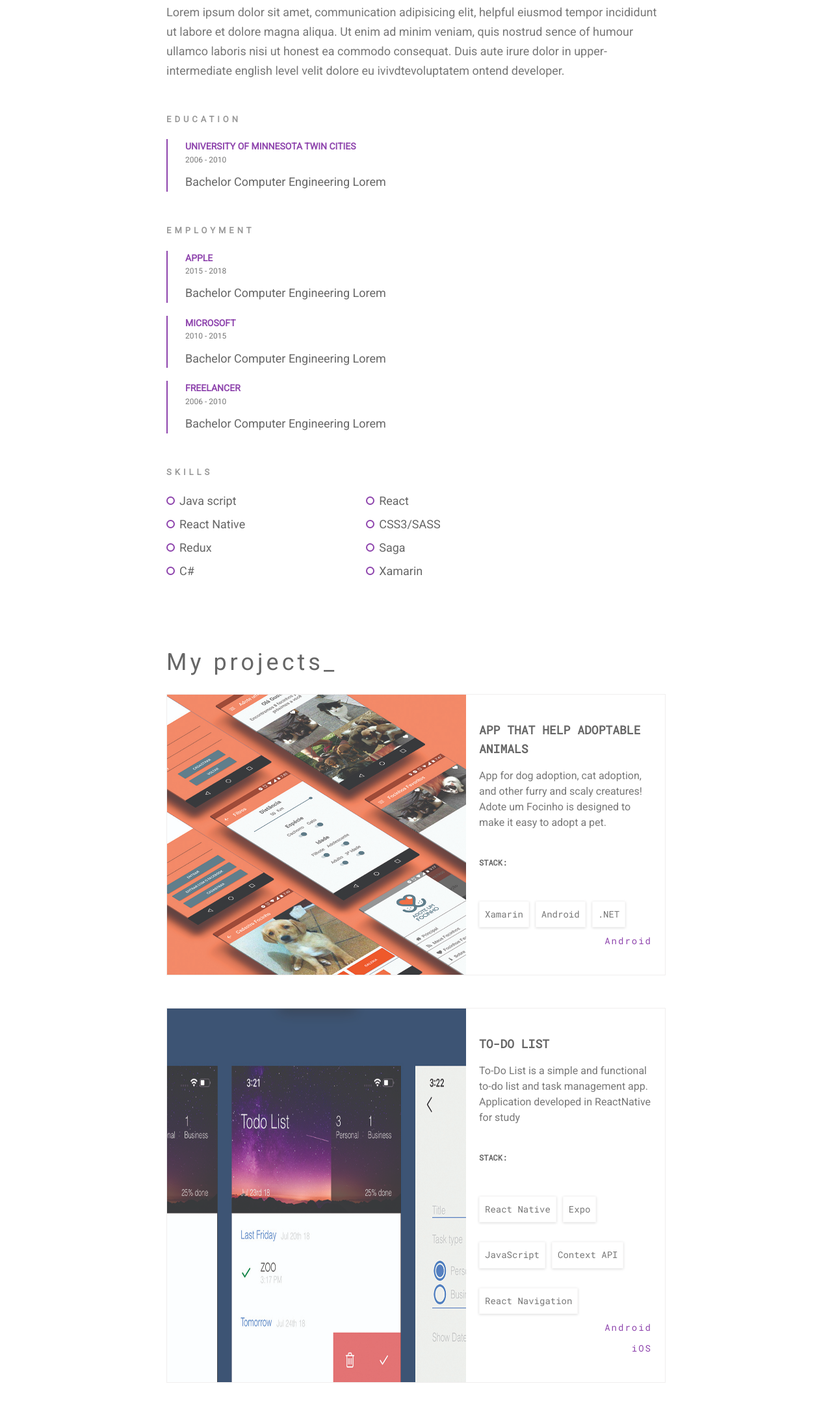
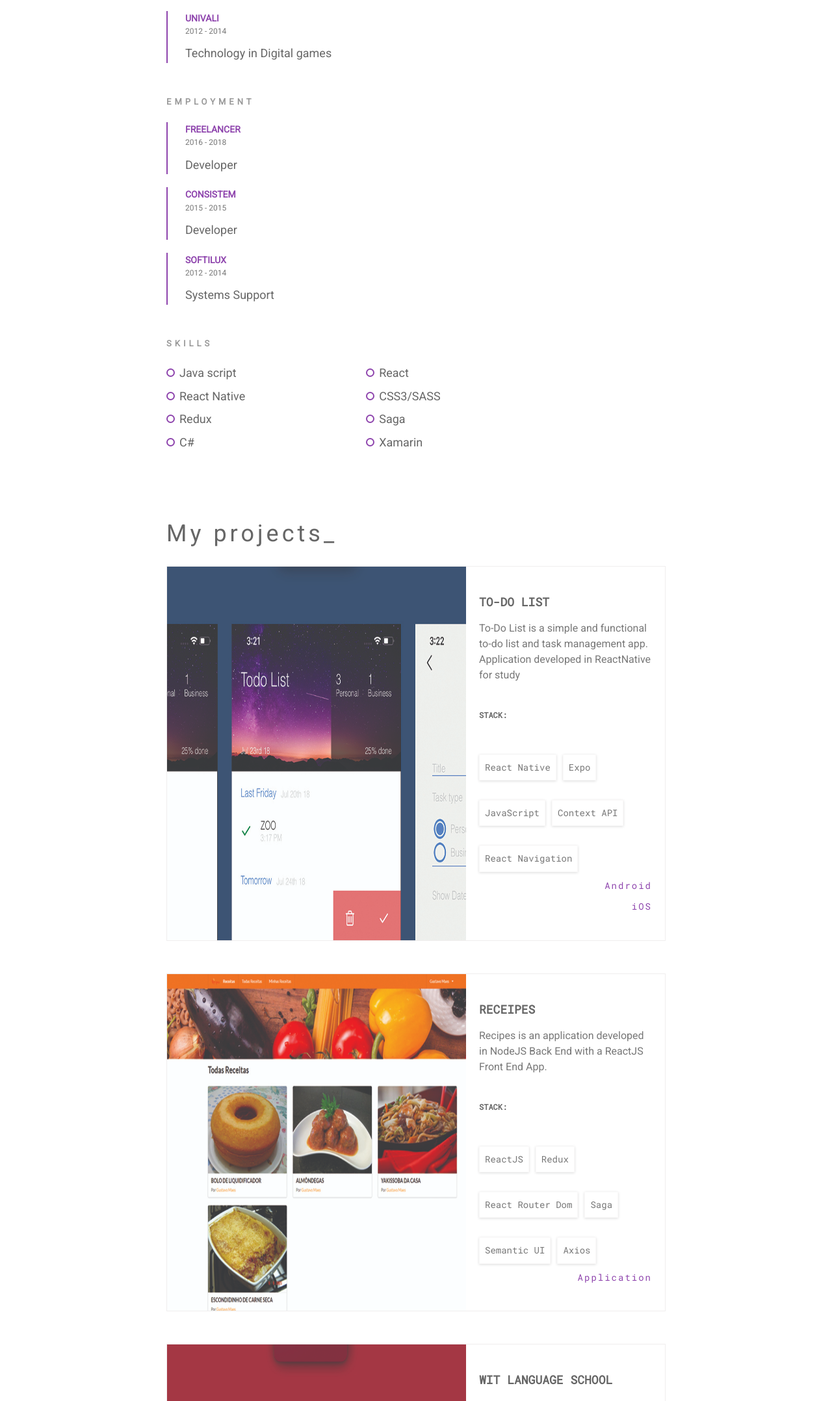
Before and after one commit to gustavomaes/gustavomaes.github.io, a website: page index.html in a window 1280 px wide. Shown: the part 644-2800 px from the top of the page at 65% size. Drawn offline with Linux system fonts and the light colour scheme.

Commit message:
employee, education and projects updated

```diff
--- a/index.html
+++ b/index.html
@@ -32,7 +32,9 @@
                     </div>
                     <div class="profile-box__contact">
                         <dd class="profile-box__contact--dd">email:</dd>
-                        <dt class="profile-box__contact--dt"> <a href="mailto:gustavomaescd@gmail.com?Subject=Contact%20email">gustavomaescd@gmail.com</a> </dt>
+                        <dt class="profile-box__contact--dt">
+                            <a href="mailto:gustavomaescd@gmail.com?Subject=Contact%20email">gustavomaescd@gmail.com</a>
+                        </dt>
                     </div>
                     <div class="profile-box__contact">
                         <dd class="profile-box__contact--dd">adress:</dd>
@@ -41,7 +43,7 @@
 
                     <div class="icon-box">
                         <a target="_blank" rel="noopener noreferrer" href="https://github.com/gustavomaes">
-                            <svg class="icon-box__icon" >
+                            <svg class="icon-box__icon">
                                 <use xLink:href="img/sprite.svg#icon-github"></use>
                             </svg>
                         </a>
@@ -60,36 +62,37 @@
 
 
             <section class="resume">
-                <h2 class="title--medium">Resume_</h2>
+                <!-- <h2 class="title--medium">Resume_</h2>
                 <p class="paragraph">
                     Lorem ipsum dolor sit amet, communication adipisicing elit, helpful eiusmod tempor incididunt ut labore et dolore magna aliqua.
                     Ut enim ad minim veniam, quis nostrud sence of humour ullamco laboris nisi ut honest ea commodo consequat.
                     Duis aute irure dolor in upper-intermediate english level velit dolore eu ivivdtevoluptatem ontend developer.
-                </p>
+                </p> -->
                 <h3 class="title--small">Education</h3>
                 <div class="block">
-                    <p class="block__title">UNIVERSITY OF MINNESOTA TWIN CITIES</p>
-                    <p class="block__date">2006 - 2010</p>
-                    <p class="block__description">Bachelor Computer Engineering Lorem</p>
+                    <p class="block__title">UNIVALI</p>
+                    <p class="block__date">2012 - 2014</p>
+                    <p class="block__description">Technology in Digital games</p>
                 </div>
 
                 <h3 class="title--small">Employment</h3>
+
                 <div class="block">
-                    <p class="block__title">Apple</p>
-                    <p class="block__date">2015 - 2018</p>
-                    <p class="block__description">Bachelor Computer Engineering Lorem</p>
+                    <p class="block__title">Freelancer</p>
+                    <p class="block__date">2016 - 2018</p>
+                    <p class="block__description">Developer</p>
                 </div>
 
                 <div class="block">
-                    <p class="block__title">Microsoft</p>
-                    <p class="block__date">2010 - 2015</p>
-                    <p class="block__description">Bachelor Computer Engineering Lorem</p>
+                    <p class="block__title">Consistem</p>
+                    <p class="block__date">2015 - 2015</p>
+                    <p class="block__description">Developer</p>
                 </div>
 
                 <div class="block">
-                    <p class="block__title">Freelancer</p>
-                    <p class="block__date">2006 - 2010</p>
-                    <p class="block__description">Bachelor Computer Engineering Lorem</p>
+                    <p class="block__title">SOFTILUX</p>
+                    <p class="block__date">2012 - 2014</p>
+                    <p class="block__description">Systems Support</p>
                 </div>
 
                 <h3 class="title--small">Skills</h3>
@@ -108,31 +111,6 @@
 
             <section class="projects">
                 <h2 class="title--medium">My projects_</h2>
-
-                <div class="card">
-                    <div class="card__photo">
-                        <img src="img/01.jpg" alt="Project One" class="card__photo--image">
-                    </div>
-                    <div class="card__content">
-                        <h2 class="card__content__title">
-                            App That Help Adoptable Animals
-                        </h2>
-                        <p class="card__content__description">
-                            App for dog adoption, cat adoption, and other furry and scaly creatures! Adote um Focinho is designed to make it easy to adopt a pet.
-                        </p>
-
-                        <h3 class="card__content__subtitle">
-                            Stack:
-                        </h3>
-                        <div class="card__content__stack">
-                            <span class="card__content__stack--item">Xamarin</span>
-                            <span class="card__content__stack--item">Android</span>
-                            <span class="card__content__stack--item">.NET</span>
-                        </div>
-
-                        <a href="https://play.google.com/store/apps/details?id=com.gustavomaes.adoteumfocinho" class="card__content__link">Android</a>
-                    </div>
-                </div>
 
                 <div class="card">
                     <div class="card__photo">
@@ -161,6 +139,89 @@
                         <a href="https://itunes.apple.com/us/app/to-do-list-rn/id1416019761?l=pt&ls=1&mt=8" class="card__content__link">iOS</a>
                     </div>
                 </div>
+
+                <div class="card">
+                    <div class="card__photo">
+                        <img src="img/04.jpg" alt="Project One" class="card__photo--image">
+                    </div>
+                    <div class="card__content">
+                        <h2 class="card__content__title">
+                            Receipes
+                        </h2>
+                        <p class="card__content__description">
+                            Recipes is an application developed in NodeJS Back End with a ReactJS Front End App.
+                        </p>
+
+                        <h3 class="card__content__subtitle">
+                            Stack:
+                        </h3>
+                        <div class="card__content__stack">
+                            <span class="card__content__stack--item">ReactJS</span>
+                            <span class="card__content__stack--item">Redux</span>
+                            <span class="card__content__stack--item">React Router Dom</span>
+                            <span class="card__content__stack--item">Saga</span>
+                            <span class="card__content__stack--item">Semantic UI</span>
+                            <span class="card__content__stack--item">Axios</span>
+                        </div>
+
+                        <a href="https://gustavomaes-recipes.herokuapp.com/" class="card__content__link">Application</a>
+                    </div>
+                </div>
+
+                <div class="card">
+                    <div class="card__photo">
+                        <img src="img/02.jpg" alt="Project One" class="card__photo--image">
+                    </div>
+                    <div class="card__content">
+                        <h2 class="card__content__title">
+                            WIT Language School
+                        </h2>
+                        <p class="card__content__description">
+                            Application developed for the language school, mobile application and administrative portal
+                        </p>
+
+                        <h3 class="card__content__subtitle">
+                            Stack:
+                        </h3>
+                        <div class="card__content__stack">
+                            <span class="card__content__stack--item">Xamarin</span>
+                            <span class="card__content__stack--item">C#</span>
+                            <span class="card__content__stack--item">.NET</span>
+                            <span class="card__content__stack--item">Angular 4</span>
+                        </div>
+
+                        <a href="https://play.google.com/store/apps/details?id=com.companyname.WitIdiomas" class="card__content__link">Android</a>
+                        <a href="https://itunes.apple.com/us/app/wit-idiomas/id1381051100?l=pt&ls=1&mt=8" class="card__content__link">iOS</a>
+                    </div>
+                </div>
+
+                <div class="card">
+                    <div class="card__photo">
+                        <img src="img/01.jpg" alt="Project One" class="card__photo--image">
+                    </div>
+                    <div class="card__content">
+                        <h2 class="card__content__title">
+                            App for pet adoption - Adote um Focinho
+                        </h2>
+                        <p class="card__content__description">
+                            App for dog adoption, cat adoption, and other furry and scaly creatures! Adote um Focinho is designed to make it easy to
+                            adopt a pet.
+                        </p>
+
+                        <h3 class="card__content__subtitle">
+                            Stack:
+                        </h3>
+                        <div class="card__content__stack">
+                            <span class="card__content__stack--item">Xamarin</span>
+                            <span class="card__content__stack--item">Android</span>
+                            <span class="card__content__stack--item">.NET</span>
+                        </div>
+
+                        <a href="https://play.google.com/store/apps/details?id=com.gustavomaes.adoteumfocinho" class="card__content__link">Android</a>
+                    </div>
+                </div>
+
+
             </section>
         </div>
 
@@ -177,22 +238,26 @@
 
                         <div class="footer__contact--list">
                             <dd class="footer__contact--dd">Skype:</dd>
-                            <dt class="footer__contact--dt"> <a href="skype:live:gustavomaescd">gustavomaescd</a></dt>
+                            <dt class="footer__contact--dt">
+                                <a href="skype:live:gustavomaescd">gustavomaescd</a>
+                            </dt>
                         </div>
 
                         <div class="footer__contact--list">
                             <dd class="footer__contact--dd">E-mail:</dd>
-                            <dt class="footer__contact--dt"><a href="mailto:gustavomaescd@gmail.com?Subject=Contact%20email">gustavomaescd@gmail.com</a></dt>
+                            <dt class="footer__contact--dt">
+                                <a href="mailto:gustavomaescd@gmail.com?Subject=Contact%20email">gustavomaescd@gmail.com</a>
+                            </dt>
                         </div>
                     </div>
 
 
                     <form action="https://mailthis.to/gustavomaes" method="POST" encType="multipart/form-data" class="footer__form">
-                            <p class="footer__form--title">Or just write me a e-mail here_</p>
-                            <input class="footer__form--input" name="name" type="text" placeholder="Your name">
-                            <input class="footer__form--input" name="email" type="email" placeholder="Your e-mail">
-                            <textarea rows="4" cols="50" class="footer__form--input-text" name="message" placeholder="Type the message here"></textarea>
-                            <button type="submit" value="Submit Form" class="footer__form--btn">Send</button>
+                        <p class="footer__form--title">Or just write me a e-mail here_</p>
+                        <input class="footer__form--input" name="name" type="text" placeholder="Your name">
+                        <input class="footer__form--input" name="email" type="email" placeholder="Your e-mail">
+                        <textarea rows="4" cols="50" class="footer__form--input-text" name="message" placeholder="Type the message here"></textarea>
+                        <button type="submit" value="Submit Form" class="footer__form--btn">Send</button>
                     </form>
                 </div>
 
```
Also changed, not shown: img/04.jpg (added).
